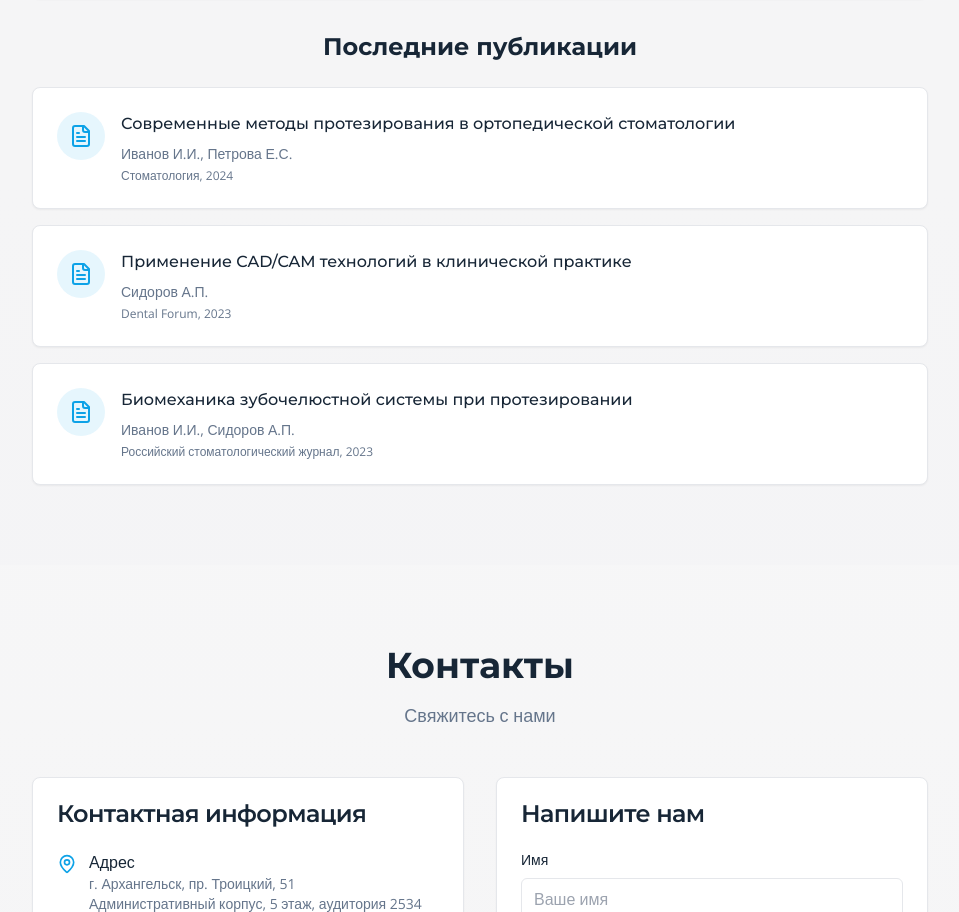
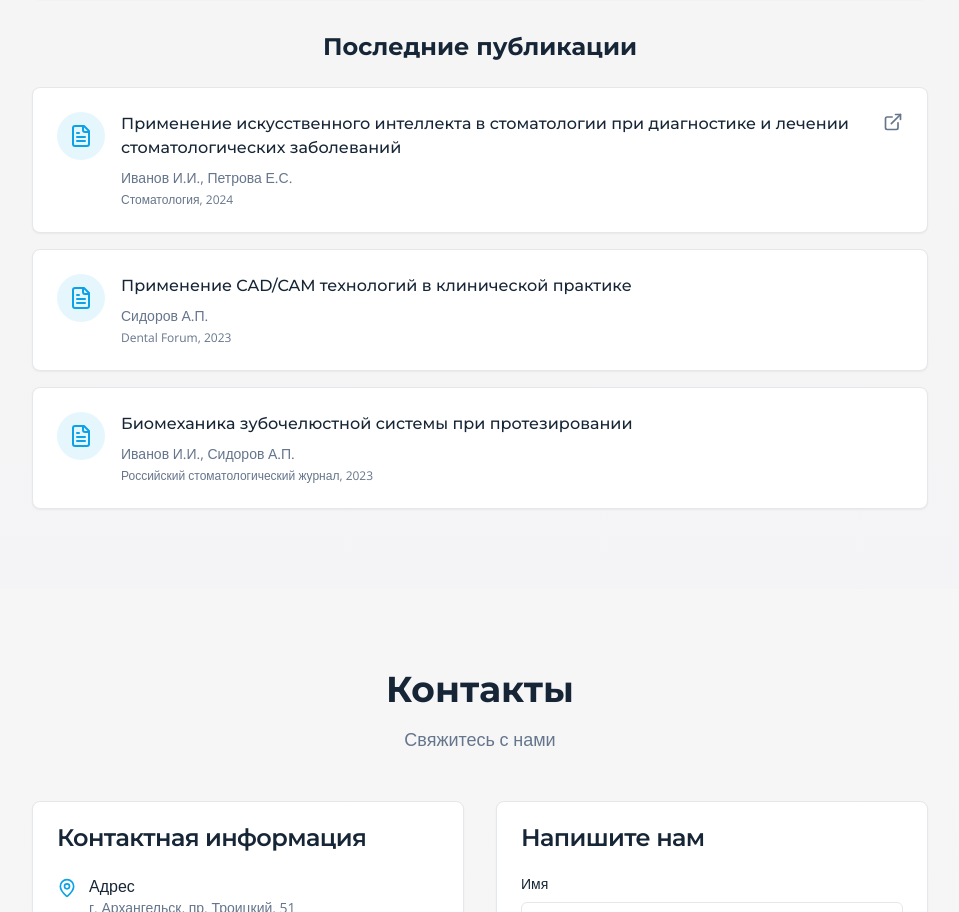
Before and after one commit to pr-poehali-dev/sgmu-orthodontics-site, a React (Vite) app: page / in a window 1280 px wide. Shown: the part 4058-4970 px from the top of the page, without its empty margins (160-1119 px from the left). Built offline with nearby package versions, Linux system fonts and the light colour scheme.

Commit message:
Добавление статьи об AI в стоматологии

```diff
--- a/src/pages/Index.tsx
+++ b/src/pages/Index.tsx
@@ -64,10 +64,11 @@ const Index = () => {
 
   const publications = [
     {
-      title: 'Современные методы протезирования в ортопедической стоматологии',
+      title: 'Применение искусственного интеллекта в стоматологии при диагностике и лечении стоматологических заболеваний',
       authors: 'Иванов И.И., Петрова Е.С.',
       year: '2024',
-      journal: 'Стоматология'
+      journal: 'Стоматология',
+      link: 'https://kampus.ai/ecosystem/text-copilot/8493531'
     },
     {
       title: 'Применение CAD/CAM технологий в клинической практике',
@@ -646,6 +647,19 @@ const Index = () => {
               {publications.map((pub, index) => (
                 <Card key={index} className="animate-fade-in hover:shadow-lg transition-shadow" style={{ animationDelay: `${index * 0.1}s` }}>
                   <CardContent className="pt-6">
+                    {pub.link ? (
+                      <a href={pub.link} target="_blank" rel="noopener noreferrer" className="flex items-start gap-4 group">
+                        <div className="flex-shrink-0 w-12 h-12 bg-primary/10 rounded-full flex items-center justify-center">
+                          <Icon name="FileText" className="h-6 w-6 text-primary" />
+                        </div>
+                        <div className="flex-1">
+                          <h5 className="font-medium mb-2 group-hover:text-primary transition-colors">{pub.title}</h5>
+                          <p className="text-sm text-muted-foreground mb-1">{pub.authors}</p>
+                          <p className="text-xs text-muted-foreground">{pub.journal}, {pub.year}</p>
+                        </div>
+                        <Icon name="ExternalLink" className="h-5 w-5 text-muted-foreground group-hover:text-primary transition-colors" />
+                      </a>
+                    ) : (
                       <div className="flex items-start gap-4">
                         <div className="flex-shrink-0 w-12 h-12 bg-primary/10 rounded-full flex items-center justify-center">
                           <Icon name="FileText" className="h-6 w-6 text-primary" />
@@ -656,6 +670,7 @@ const Index = () => {
                           <p className="text-xs text-muted-foreground">{pub.journal}, {pub.year}</p>
                         </div>
                       </div>
+                    )}
                   </CardContent>
                 </Card>
               ))}
```
Lines whose indentation alone changed are shown as unchanged.
